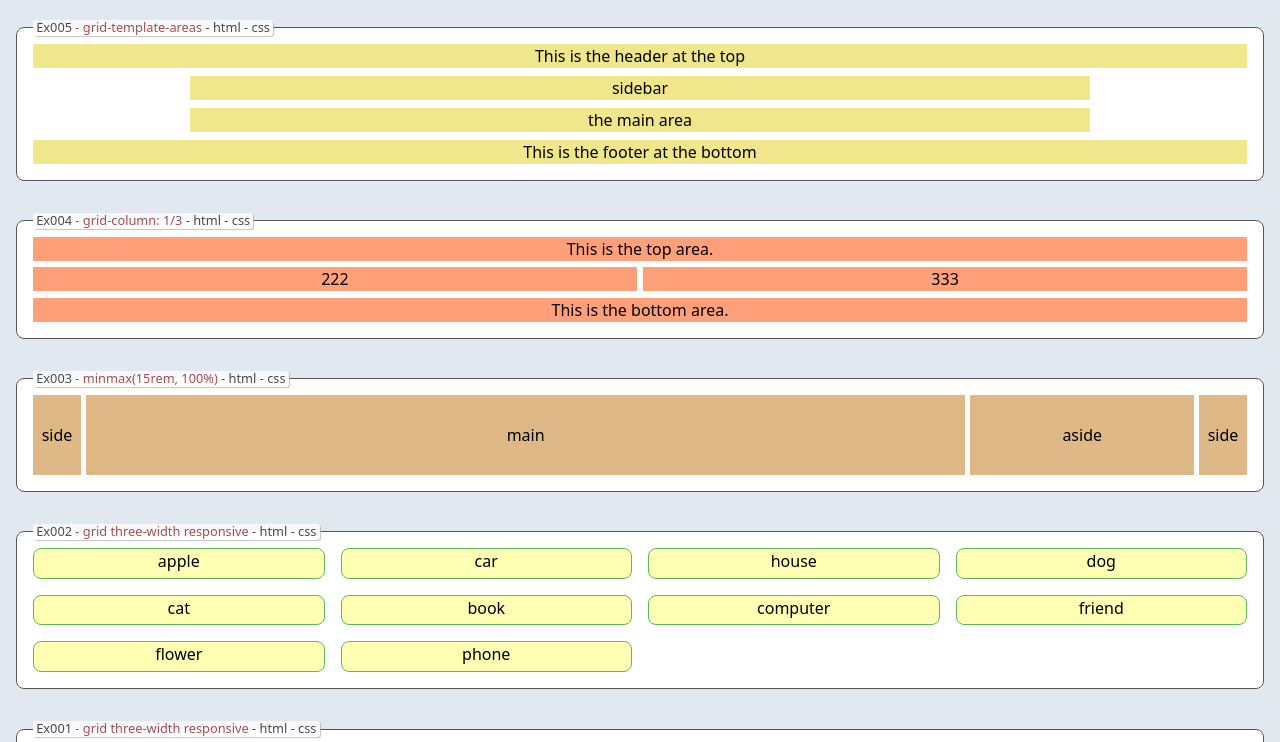
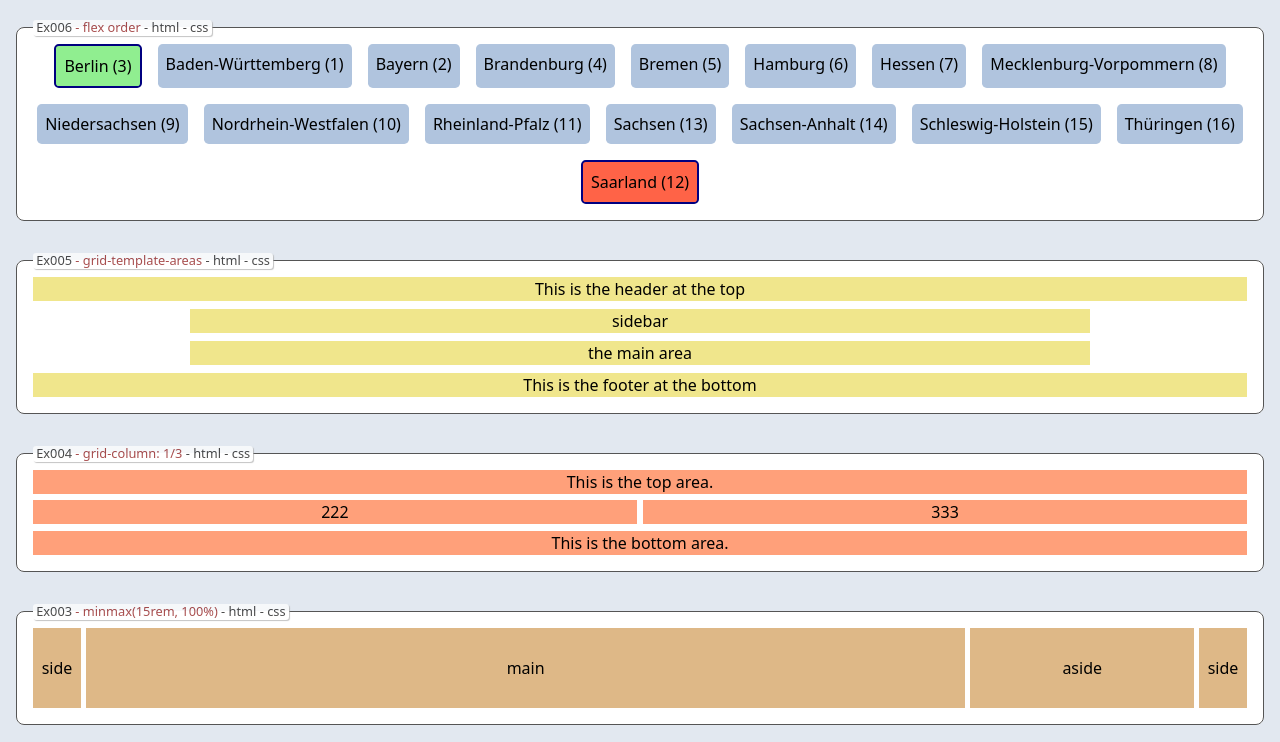
Before and after one commit to edwardtanguay/et284-jsdom-flex-grid, a website built with Vite: page index.html in a window 1280 px wide. Shown: the part 56-798 px from the top of the page. Built offline with nearby package versions, Linux system fonts and the light colour scheme.

Commit message:
flex order

```diff
--- /dev/null
+++ b/src/examples/Ex006.ts
@@ -0,0 +1,29 @@
+export const Ex006 = () => {
+	const states = [
+		"Baden-Württemberg",
+		"Bayern",
+		"Berlin",
+		"Brandenburg",
+		"Bremen",
+		"Hamburg",
+		"Hessen",
+		"Mecklenburg-Vorpommern",
+		"Niedersachsen",
+		"Nordrhein-Westfalen",
+		"Rheinland-Pfalz",
+		"Saarland",
+		"Sachsen",
+		"Sachsen-Anhalt",
+		"Schleswig-Holstein",
+		"Thüringen"
+	];
+	return /*html*/ `
+	<div class="ex006">
+		<div class="content">
+			${states.map((state,index) => {
+				return `<div class="state${index+1}">${state} (${index+1})</div>`;
+			}).join('')}
+		</div>
+	</div>
+`
+}
--- a/src/main.scss
+++ b/src/main.scss
@@ -1,3 +1,30 @@
+.ex006 {
+	.content {
+		display: flex;
+		gap: 1rem;
+		flex-wrap: wrap;
+		justify-content: center;
+
+		div.state3 {
+			background-color: lightgreen;
+			border: 2px solid navy;
+			order: -1;
+		}
+
+		div.state12 {
+			background-color: tomato;
+			border: 2px solid navy;
+			order: 999;
+		}
+
+		div {
+			background-color: lightsteelblue;
+			padding: .5rem;
+			border-radius: .3rem;
+		}
+	}
+}
+
 .ex005 {
 	.content {
 		* {
--- a/src/main.ts
+++ b/src/main.ts
@@ -1,4 +1,5 @@
 import { BoxWrapper } from './components/BoxWrapper';
+import { Ex006 } from './examples/Ex006'
 import { Ex005 } from './examples/Ex005';
 import { Ex004 } from './examples/Ex004';
 import { Ex003 } from './examples/Ex003';
@@ -9,6 +10,7 @@ import './main.scss';
 
 document.querySelector<HTMLDivElement>('#app')!.innerHTML = /*html*/ `
 	<h1 class="text-3xl mb-6">Flex and Grid Practice</h1>
+	${BoxWrapper('Ex006', Ex006, 'flex order')}
 	${BoxWrapper('Ex005', Ex005, 'grid-template-areas')}
 	${BoxWrapper('Ex004', Ex004, 'grid-column: 1/3')}
 	${BoxWrapper('Ex003', Ex003, 'minmax(15rem, 100%)')}
```
